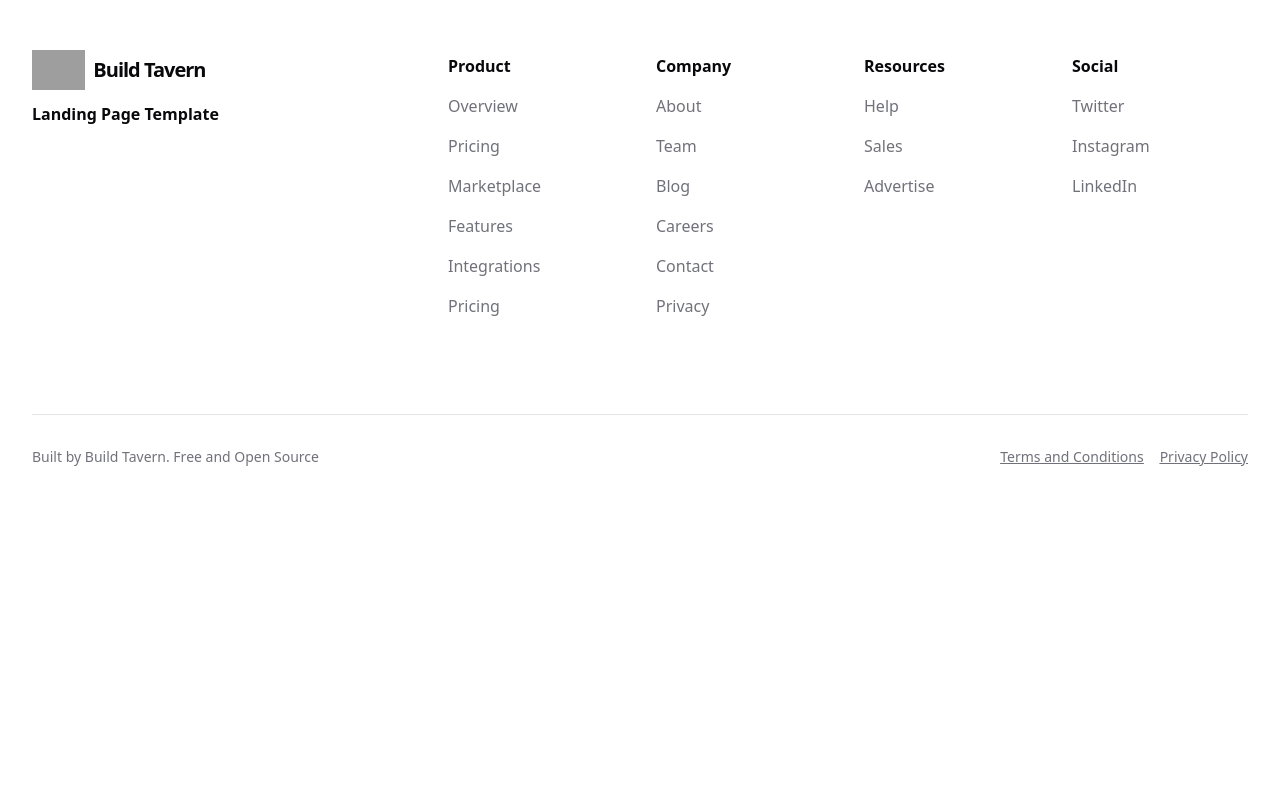
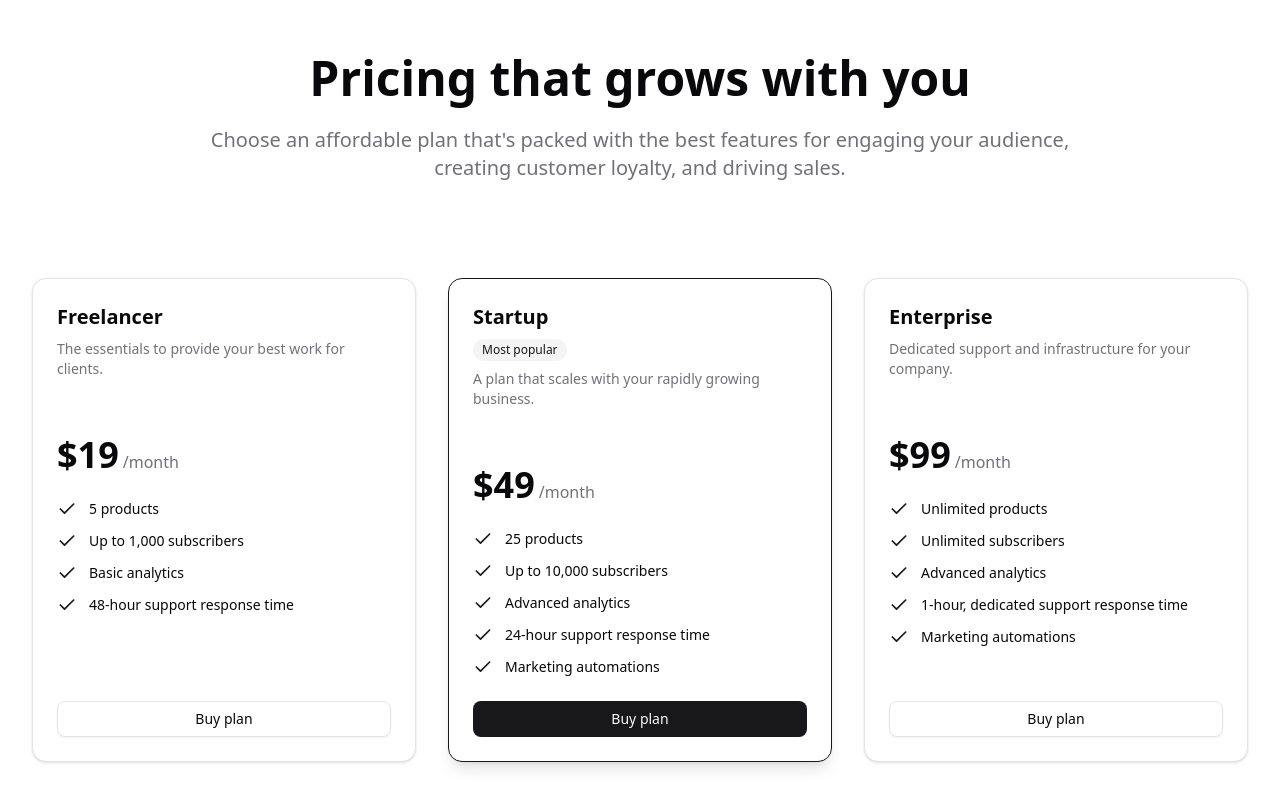
Before and after one commit to ChangoMan/landing-page-template, a Next.js app: page / in a window 1280 px wide. Shown: the part 2380-3180 px from the top of the page. Before the commit the page ends 2975 px from the top, so only its background shows below. Built offline with nearby package versions, Linux system fonts and the light colour scheme; grey boxes are pictures that could not be loaded.

Commit message:
adding pricing section

```diff
--- a/src/app/page.tsx
+++ b/src/app/page.tsx
@@ -1,11 +1,13 @@
 import { FeatureSection } from '@/components/feature-section'
 import { Hero } from '@/components/hero'
+import { PricingSection } from '@/components/pricing-section'
 
 export default function Home() {
   return (
     <main>
       <Hero />
       <FeatureSection />
+      <PricingSection />
     </main>
   )
 }
--- /dev/null
+++ b/src/components/pricing-section.tsx
@@ -0,0 +1,133 @@
+import { Check } from 'lucide-react'
+import { Container } from './container'
+import { Card, CardContent, CardFooter, CardHeader } from '@/components/ui/card'
+import { Button } from '@/components/ui/button'
+import { Badge } from '@/components/ui/badge'
+import { cn } from '@/lib/utils'
+
+interface PricingTier {
+  name: string
+  description: string
+  price: number
+  popular?: boolean
+  features: string[]
+}
+
+interface PricingSectionProps {
+  title?: string
+  subtitle?: string
+  tiers?: PricingTier[]
+}
+
+const PricingSection = ({
+  title = 'Pricing that grows with you',
+  subtitle = "Choose an affordable plan that's packed with the best features for engaging your audience, creating customer loyalty, and driving sales.",
+  tiers = [
+    {
+      name: 'Freelancer',
+      description: 'The essentials to provide your best work for clients.',
+      price: 19,
+      features: [
+        '5 products',
+        'Up to 1,000 subscribers',
+        'Basic analytics',
+        '48-hour support response time',
+      ],
+    },
+    {
+      name: 'Startup',
+      description: 'A plan that scales with your rapidly growing business.',
+      price: 49,
+      popular: true,
+      features: [
+        '25 products',
+        'Up to 10,000 subscribers',
+        'Advanced analytics',
+        '24-hour support response time',
+        'Marketing automations',
+      ],
+    },
+    {
+      name: 'Enterprise',
+      description: 'Dedicated support and infrastructure for your company.',
+      price: 99,
+      features: [
+        'Unlimited products',
+        'Unlimited subscribers',
+        'Advanced analytics',
+        '1-hour, dedicated support response time',
+        'Marketing automations',
+      ],
+    },
+  ],
+}: PricingSectionProps) => {
+  return (
+    <section className="py-32">
+      <Container>
+        <div className="mb-24 flex flex-col items-center gap-6">
+          <h1 className="text-center text-3xl font-semibold lg:max-w-3xl lg:text-5xl">
+            {title}
+          </h1>
+          <p className="text-center text-lg font-medium text-muted-foreground md:max-w-4xl lg:text-xl">
+            {subtitle}
+          </p>
+        </div>
+
+        <div className="grid gap-8 lg:grid-cols-3">
+          {tiers.map((tier) => (
+            <Card
+              key={tier.name}
+              className={cn(
+                'relative flex flex-col',
+                tier.popular && 'border-primary shadow-lg'
+              )}
+            >
+              <CardHeader className="pb-8">
+                <div className="flex items-start justify-between">
+                  <div className="flex-1">
+                    <h3 className="text-xl font-semibold">{tier.name}</h3>
+                    {tier.popular && (
+                      <Badge variant="secondary" className="mt-2">
+                        Most popular
+                      </Badge>
+                    )}
+                  </div>
+                </div>
+                <p className="text-sm text-muted-foreground">
+                  {tier.description}
+                </p>
+              </CardHeader>
+
+              <CardContent className="flex-1 space-y-6">
+                <div className="flex items-baseline gap-1">
+                  <span className="text-4xl font-bold">${tier.price}</span>
+                  <span className="text-muted-foreground">/month</span>
+                </div>
+
+                <ul className="space-y-3">
+                  {tier.features.map((feature) => (
+                    <li key={feature} className="flex items-start gap-3">
+                      <Check className="h-5 w-5 shrink-0 text-primary" />
+                      <span className="text-sm text-foreground">{feature}</span>
+                    </li>
+                  ))}
+                </ul>
+              </CardContent>
+
+              <CardFooter>
+                <Button
+                  variant={tier.popular ? 'default' : 'outline'}
+                  className="w-full"
+                >
+                  Buy plan
+                </Button>
+              </CardFooter>
+            </Card>
+          ))}
+        </div>
+      </Container>
+    </section>
+  )
+}
+
+export { PricingSection }
--- /dev/null
+++ b/src/components/ui/badge.tsx
@@ -0,0 +1,46 @@
+import * as React from "react"
+import { Slot } from "@radix-ui/react-slot"
+import { cva, type VariantProps } from "class-variance-authority"
+
+import { cn } from "@/lib/utils"
+
+const badgeVariants = cva(
+  "inline-flex items-center justify-center rounded-full border px-2 py-0.5 text-xs font-medium w-fit whitespace-nowrap shrink-0 [&>svg]:size-3 gap-1 [&>svg]:pointer-events-none focus-visible:border-ring focus-visible:ring-ring/50 focus-visible:ring-[3px] aria-invalid:ring-destructive/20 dark:aria-invalid:ring-destructive/40 aria-invalid:border-destructive transition-[color,box-shadow] overflow-hidden",
+  {
+    variants: {
+      variant: {
+        default:
+          "border-transparent bg-primary text-primary-foreground [a&]:hover:bg-primary/90",
+        secondary:
+          "border-transparent bg-secondary text-secondary-foreground [a&]:hover:bg-secondary/90",
+        destructive:
+          "border-transparent bg-destructive text-white [a&]:hover:bg-destructive/90 focus-visible:ring-destructive/20 dark:focus-visible:ring-destructive/40 dark:bg-destructive/60",
+        outline:
+          "text-foreground [a&]:hover:bg-accent [a&]:hover:text-accent-foreground",
+      },
+    },
+    defaultVariants: {
+      variant: "default",
+    },
+  }
+)
+
+function Badge({
+  className,
+  variant,
+  asChild = false,
+  ...props
+}: React.ComponentProps<"span"> &
+  VariantProps<typeof badgeVariants> & { asChild?: boolean }) {
+  const Comp = asChild ? Slot : "span"
+
+  return (
+    <Comp
+      data-slot="badge"
+      className={cn(badgeVariants({ variant }), className)}
+      {...props}
+    />
+  )
+}
+
+export { Badge, badgeVariants }
--- /dev/null
+++ b/src/components/ui/card.tsx
@@ -0,0 +1,92 @@
+import * as React from "react"
+
+import { cn } from "@/lib/utils"
+
+function Card({ className, ...props }: React.ComponentProps<"div">) {
+  return (
+    <div
+      data-slot="card"
+      className={cn(
+        "bg-card text-card-foreground flex flex-col gap-6 rounded-xl border py-6 shadow-sm",
+        className
+      )}
+      {...props}
+    />
+  )
+}
+
+function CardHeader({ className, ...props }: React.ComponentProps<"div">) {
+  return (
+    <div
+      data-slot="card-header"
+      className={cn(
+        "@container/card-header grid auto-rows-min grid-rows-[auto_auto] items-start gap-2 px-6 has-data-[slot=card-action]:grid-cols-[1fr_auto] [.border-b]:pb-6",
+        className
+      )}
+      {...props}
+    />
+  )
+}
+
+function CardTitle({ className, ...props }: React.ComponentProps<"div">) {
+  return (
+    <div
+      data-slot="card-title"
+      className={cn("leading-none font-semibold", className)}
+      {...props}
+    />
+  )
+}
+
+function CardDescription({ className, ...props }: React.ComponentProps<"div">) {
+  return (
+    <div
+      data-slot="card-description"
+      className={cn("text-muted-foreground text-sm", className)}
+      {...props}
+    />
+  )
+}
+
+function CardAction({ className, ...props }: React.ComponentProps<"div">) {
+  return (
+    <div
+      data-slot="card-action"
+      className={cn(
+        "col-start-2 row-span-2 row-start-1 self-start justify-self-end",
+        className
+      )}
+      {...props}
+    />
+  )
+}
+
+function CardContent({ className, ...props }: React.ComponentProps<"div">) {
+  return (
+    <div
+      data-slot="card-content"
+      className={cn("px-6", className)}
+      {...props}
+    />
+  )
+}
+
+function CardFooter({ className, ...props }: React.ComponentProps<"div">) {
+  return (
+    <div
+      data-slot="card-footer"
+      className={cn("flex items-center px-6 [.border-t]:pt-6", className)}
+      {...props}
+    />
+  )
+}
+
+export {
+  Card,
+  CardHeader,
+  CardFooter,
+  CardTitle,
+  CardAction,
+  CardDescription,
+  CardContent,
+}
```
